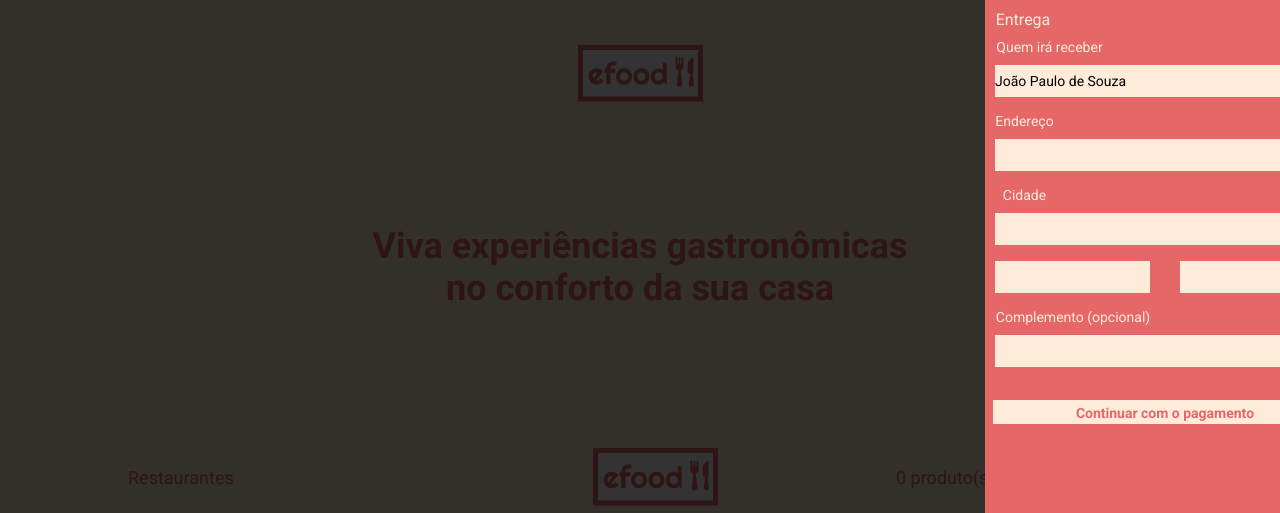
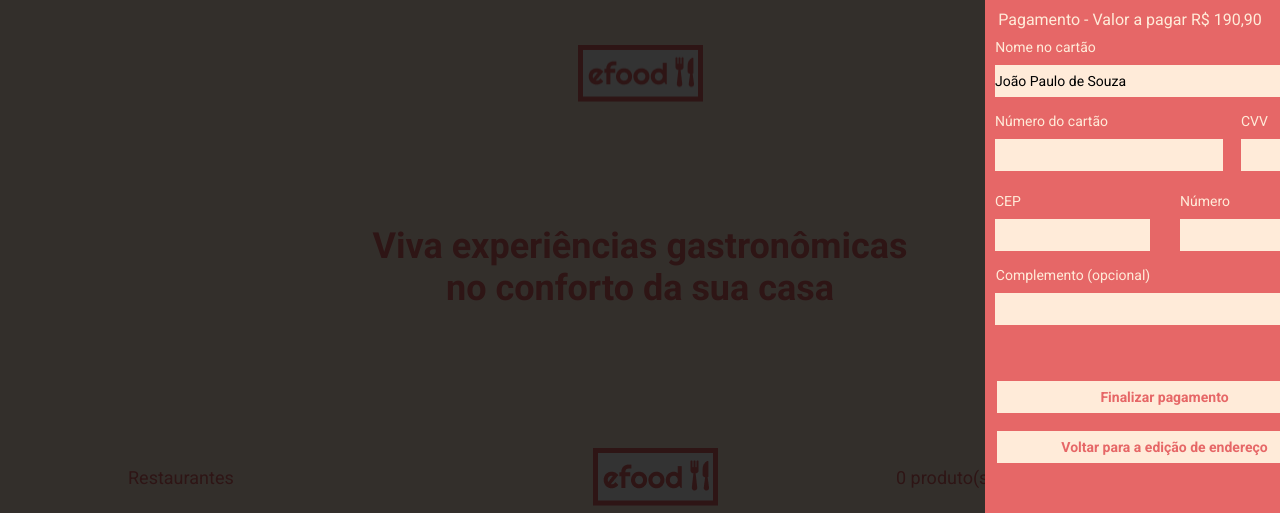
Before and after one commit to evenilsonguerreiro/efood2, a React (Create React App) app: page /perfilpagamento in a window 1280 px wide. Shown: the top 513 px of the page. Built offline with nearby package versions, Linux system fonts and the light colour scheme.

Commit message:
finalizando pagina pagamento

```diff
--- a/src/pages/PerfilPagamento/index.tsx
+++ b/src/pages/PerfilPagamento/index.tsx
@@ -12,17 +12,21 @@ import { useState } from 'react'
 import {
   BarraLateral,
   Campo,
-  CampoMedio,
-  Complemento,
-  DivCep,
   Endereco,
   Overlay,
   SubTitulo,
-  TituloEntrega
+  TituloEntrega,
+  Campo1,
+  Campo2,
+  DivCartao,
+  CampoMedio,
+  Complemento,
+  DivButtom
 } from './styles'
+import { Content } from '../PerfilModal/styles'
+import { DivCep } from '../PerfilEntrega/styles'
+import { Link } from 'react-router-dom'
 import { CardButton } from '../../components/Product2/styles'
-import { Link } from 'react-router-dom'
-import { Content } from '../PerfilModal/styles'
 
 const italiano: Cardapio[] = [
   {
@@ -93,24 +97,47 @@ const PerfilPagamento = () => {
         <Overlay>
           <Content onClick={handleClose}>
             <BarraLateral>
-              <TituloEntrega>Entrega</TituloEntrega>
-              <SubTitulo>Quem irá receber</SubTitulo>
+              <TituloEntrega>Pagamento - Valor a pagar R$ 190,90</TituloEntrega>
+              <SubTitulo>Nome no cartão</SubTitulo>
               <Campo>João Paulo de Souza</Campo>
-              <Endereco>Endereço</Endereco>
-              <Campo></Campo>
-              <Endereco>Cidade</Endereco>
-              <Campo> </Campo>
+              <DivCartao>
+                <div>
+                  <Endereco>Número do cartão</Endereco>
+                  <Campo1></Campo1>
+                </div>
+                <div>
+                  <Endereco>CVV</Endereco>
+                  <Campo2> </Campo2>
+                </div>
+              </DivCartao>
+
               <DivCep>
-                <CampoMedio></CampoMedio>
-                <CampoMedio></CampoMedio>
+                <div>
+                  <Endereco>CEP</Endereco>
+                  <CampoMedio></CampoMedio>
+                </div>
+                <div>
+                  <Endereco>Número</Endereco>
+                  <CampoMedio></CampoMedio>
+                </div>
               </DivCep>
               <Complemento>Complemento (opcional)</Complemento>
               <Campo></Campo>
-              <CardButton>
-                <Link className="link" to="/perfilconfirmacao">
-                  Continuar com o pagamento
-                </Link>
-              </CardButton>
+
+              <DivButtom>
+                <CardButton>
+                  <Link className="link" to="/perfilPagamento">
+                    Finalizar pagamento
+                  </Link>
+                </CardButton>
+
+                {/* Novo botão abaixo */}
+                <CardButton>
+                  <Link className="link" to="/perfilcarrinho">
+                    Voltar para a edição de endereço
+                  </Link>
+                </CardButton>
+              </DivButtom>
             </BarraLateral>
           </Content>
         </Overlay>
--- a/src/pages/PerfilPagamento/styles.ts
+++ b/src/pages/PerfilPagamento/styles.ts
@@ -34,7 +34,7 @@ export const BarraLateral = styled.div`
   }
 `
 export const TituloEntrega = styled.span`
-  width: 56px;
+  width: 270px;
   height: 19px;
   font-size: 16px;
   font-weight: 700px;
@@ -42,7 +42,7 @@ export const TituloEntrega = styled.span`
   margin-bottom: 10px;
 `
 export const SubTitulo = styled.p`
-  width: 109px;
+  width: 101px;
   height: 16px;
   color: ${cores.branco};
   font-size: 14px;
@@ -65,11 +65,12 @@ export const CampoMedio = styled.div`
   margin-bottom: 16px;
 `
 export const Endereco = styled.p`
-  width: 59px;
+  width: 114px;
   height: 16px;
   color: ${cores.branco};
   font-size: 14px;
   margin-bottom: 10px;
+  text-align: start;
 `
 export const Complemento = styled.p`
   width: 156px;
@@ -82,4 +83,52 @@ export const DivCep = styled.div`
   display: flex;
   justify-content: space-between;
   width: 340px;
+
+  ${Endereco} {
+    width: 123px;
+    height: 24px;
+  }
 `
+export const Campo1 = styled.div`
+  width: 228px;
+  height: 32px;
+  background-color: ${cores.branco};
+`
+export const Campo2 = styled.div`
+  width: 98px;
+  height: 32px;
+  background-color: ${cores.branco};
+`
+export const DivCartao = styled.div`
+  display: flex;
+  justify-content: space-between;
+  width: 100%;
+  height: 80px;
+  gap: 10px;
+`
+export const DivButtom = styled.div`
+  display: flex;
+  flex-direction: column;
+  margin-top: 30px; /* Distância do topo */
+  width: 360px;
+  position: relative;
+  background-color: #000;
+
+  /* Garantir que o CardButton tenha a altura correta e se alinhe corretamente */
+  ${CardButton} {
+    width: 335px;
+    height: 32px;
+    margin-bottom: 30px; /* Distância entre os botões */
+    display: flex;
+    align-items: center;
+    justify-content: center;
+    background-color: ${cores.branco}; /* Você pode customizar conforme necessário */
+    position: absolute;
+    top: 10px;
+    left: 2px;
+  }
+
+  ${CardButton} + ${CardButton} {
+    margin-top: 50px; /* Distância entre os botões */
+  }
+`
```
